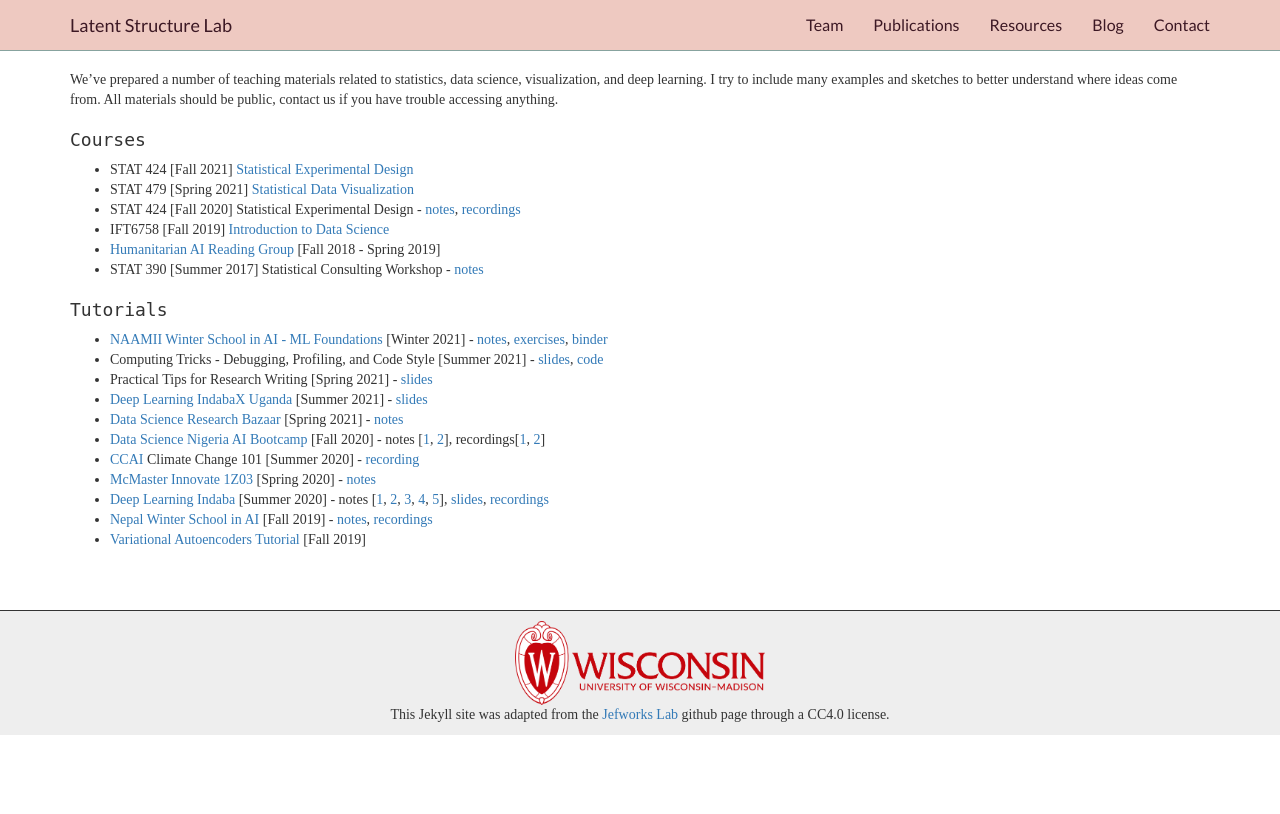
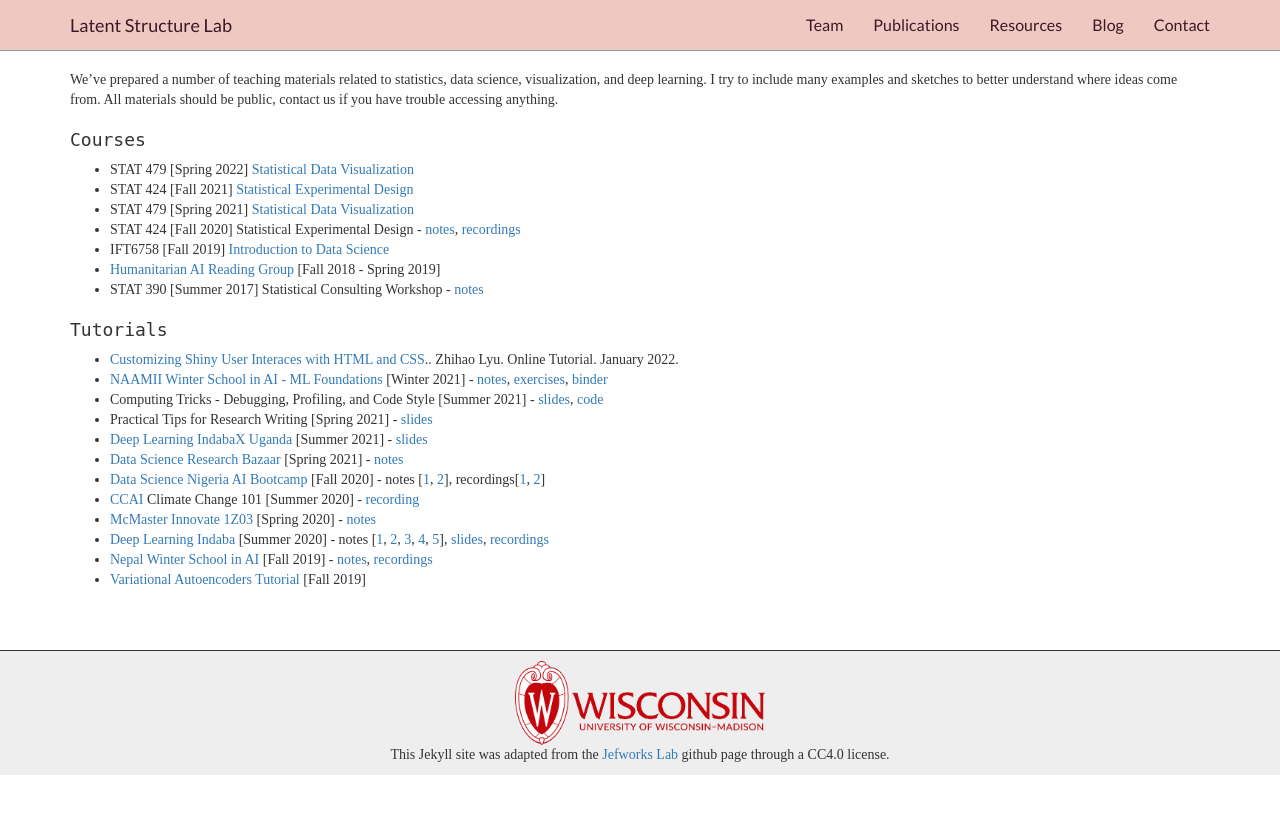
Before and after one commit to krisrs1128/LSLab, a Jekyll site: the page built from _includes/teaching.md, in a window 1280 px wide. Shown: the top 814 px of the page. Built offline with Jekyll 4.4.1, drawn with Linux system fonts in a browser that asks for light colours.

Commit message:
add Zhihao's tutorials

```diff
--- a/_includes/teaching.md
+++ b/_includes/teaching.md
@@ -12,6 +12,7 @@ public, contact us if you have trouble accessing anything.
 
 ### Courses
 
+* STAT 479 [Spring 2022] [Statistical Data Visualization](https://github.com/krisrs1128/stat479_s22/)
 * STAT 424 [Fall 2021] [Statistical Experimental Design](https://krisrs1128.github.io/stat424_f21/)
 * STAT 479 [Spring 2021] [Statistical Data Visualization](https://krisrs1128.github.io/stat479/)
 * STAT 424 [Fall 2020] Statistical Experimental Design - [notes](https://drive.google.com/drive/folders/1rnJlAXs57WyMcTzwQ5HNT_eCecEI3gQh), [recordings](https://mediaspace.wisc.edu/channel/STAT+424+Fall+2020/180027062)
@@ -21,6 +22,7 @@ public, contact us if you have trouble accessing anything.
 
 ### Tutorials
 
+* [Customizing Shiny User Interaces with HTML and CSS](https://www.youtube.com/watch?v=YJCgUe5SS9M).. Zhihao Lyu. Online Tutorial. January 2022.
 * [NAAMII Winter School in AI - ML Foundations](https://nepalschool.naamii.com.np/) [Winter 2021] - [notes](https://krisrs1128.github.io/winter_school_2021/index.html), [exercises](https://docs.google.com/document/d/1xeP6FNdPo4D-zGgD0pSH2x-Szp5xH-HkYTvQCHoa4FA/edit#heading=h.isgbkg2nlxu2), [binder](https://mybinder.org/v2/gh/krisrs1128/winter_school_code/HEAD?urlpath=rstudio)
 * Computing Tricks - Debugging, Profiling, and Code Style [Summer 2021] - [slides](https://drive.google.com/file/d/1H7vR29-DMG2G0YUYd9XBM-PejkPYfFC1/view?usp=sharing), [code](https://drive.google.com/file/d/1cYq4wMz_0VQrarWPKZcMH5FnybkVEEid/view?usp=sharing)
 * Practical Tips for Research Writing [Spring 2021] - [slides](https://drive.google.com/file/d/1sVn7wE8MOGBnCbJYd5vlNY9VTQsVJ7G0/view?usp=sharing)
```
Also changed, not shown: index.html (+9 -0 lines).
